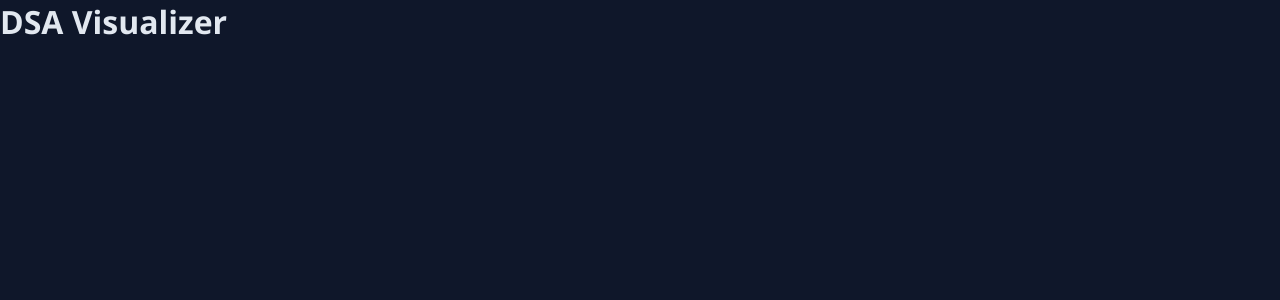
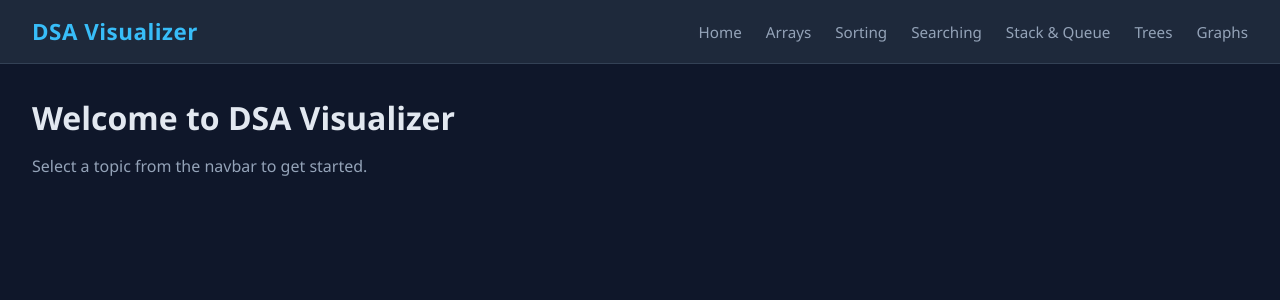
Before and after one commit to saksham274/dsa-visualizer, a React (Vite) app in the folder client/: page / in a window 1280 px wide. Shown: the top 300 px of the page. Built offline with nearby package versions, Linux system fonts and the light colour scheme.

Commit message:
added navbar, pages and routing

```diff
--- a/client/src/App.jsx
+++ b/client/src/App.jsx
@@ -1,8 +1,27 @@
+import { BrowserRouter, Routes, Route } from 'react-router-dom'
+import Navbar from './components/Navbar/Navbar'
+import Home from './pages/Home'
+import Arrays from './pages/Arrays'
+import Sorting from './pages/Sorting'
+import Searching from './pages/Searching'
+import StackQueue from './pages/StackQueue'
+import Trees from './pages/Trees'
+import Graphs from './pages/Graphs'
+
 function App() {
   return (
-    <div>
-      <h1>DSA Visualizer</h1>
-    </div>
+    <BrowserRouter>
+      <Navbar />
+      <Routes>
+        <Route path="/" element={<Home />} />
+        <Route path="/arrays" element={<Arrays />} />
+        <Route path="/sorting" element={<Sorting />} />
+        <Route path="/searching" element={<Searching />} />
+        <Route path="/stack-queue" element={<StackQueue />} />
+        <Route path="/trees" element={<Trees />} />
+        <Route path="/graphs" element={<Graphs />} />
+      </Routes>
+    </BrowserRouter>
   )
 }
 
--- /dev/null
+++ b/client/src/components/Navbar/Navbar.css
@@ -0,0 +1,35 @@
+.navbar {
+  display: flex;
+  align-items: center;
+  justify-content: space-between;
+  padding: 1rem 2rem;
+  background-color: #1e293b;
+  border-bottom: 1px solid #334155;
+  position: sticky;
+  top: 0;
+  z-index: 100;
+}
+
+.navbar-brand a {
+  font-size: 1.4rem;
+  font-weight: 700;
+  color: #38bdf8;
+  text-decoration: none;
+  letter-spacing: 0.5px;
+}
+
+.navbar-links {
+  display: flex;
+  gap: 1.5rem;
+}
+
+.navbar-links a {
+  color: #94a3b8;
+  text-decoration: none;
+  font-size: 0.95rem;
+  transition: color 0.2s;
+}
+
+.navbar-links a:hover {
+  color: #38bdf8;
+}
--- /dev/null
+++ b/client/src/components/Navbar/Navbar.jsx
@@ -0,0 +1,23 @@
+import { Link } from 'react-router-dom'
+import './Navbar.css'
+
+function Navbar() {
+  return (
+    <nav className="navbar">
+      <div className="navbar-brand">
+        <Link to="/">DSA Visualizer</Link>
+      </div>
+      <div className="navbar-links">
+        <Link to="/">Home</Link>
+        <Link to="/arrays">Arrays</Link>
+        <Link to="/sorting">Sorting</Link>
+        <Link to="/searching">Searching</Link>
+        <Link to="/stack-queue">Stack & Queue</Link>
+        <Link to="/trees">Trees</Link>
+        <Link to="/graphs">Graphs</Link>
+      </div>
+    </nav>
+  )
+}
+
+export default Navbar
--- /dev/null
+++ b/client/src/pages/Arrays.jsx
@@ -0,0 +1,9 @@
+function Arrays() {
+  return (
+    <div style={{ padding: '2rem' }}>
+      <h2>Array Visualizer</h2>
+    </div>
+  )
+}
+
+export default Arrays
--- /dev/null
+++ b/client/src/pages/Graphs.jsx
@@ -0,0 +1,9 @@
+function Graphs() {
+  return (
+    <div style={{ padding: '2rem' }}>
+      <h2>Graph Visualizer</h2>
+    </div>
+  )
+}
+
+export default Graphs
--- /dev/null
+++ b/client/src/pages/Home.jsx
@@ -0,0 +1,12 @@
+function Home() {
+  return (
+    <div style={{ padding: '2rem' }}>
+      <h1>Welcome to DSA Visualizer</h1>
+      <p style={{ color: '#94a3b8', marginTop: '1rem' }}>
+        Select a topic from the navbar to get started.
+      </p>
+    </div>
+  )
+}
+
+export default Home
--- /dev/null
+++ b/client/src/pages/Searching.jsx
@@ -0,0 +1,9 @@
+function Searching() {
+  return (
+    <div style={{ padding: '2rem' }}>
+      <h2>Searching Visualizer</h2>
+    </div>
+  )
+}
+
+export default Searching
--- /dev/null
+++ b/client/src/pages/Sorting.jsx
@@ -0,0 +1,9 @@
+function Sorting() {
+  return (
+    <div style={{ padding: '2rem' }}>
+      <h2>Sorting Visualizer</h2>
+    </div>
+  )
+}
+
+export default Sorting
--- /dev/null
+++ b/client/src/pages/StackQueue.jsx
@@ -0,0 +1,9 @@
+function StackQueue() {
+  return (
+    <div style={{ padding: '2rem' }}>
+      <h2>Stack & Queue Visualizer</h2>
+    </div>
+  )
+}
+
+export default StackQueue
--- /dev/null
+++ b/client/src/pages/Trees.jsx
@@ -0,0 +1,9 @@
+function Trees() {
+  return (
+    <div style={{ padding: '2rem' }}>
+      <h2>Tree Visualizer</h2>
+    </div>
+  )
+}
+
+export default Trees
```
